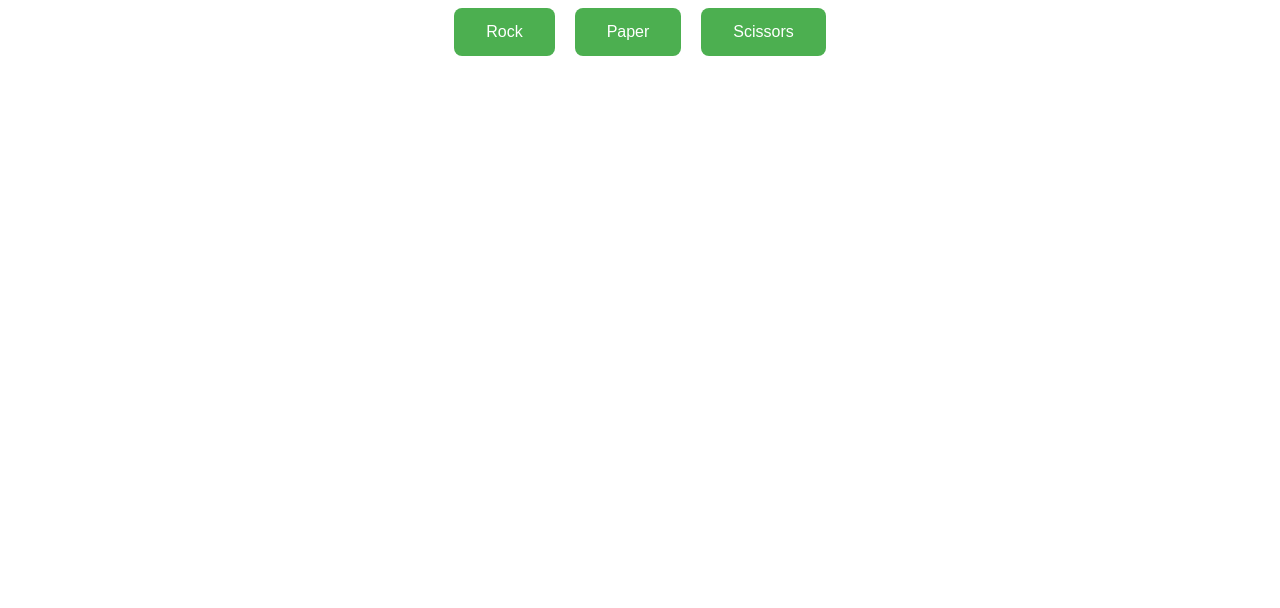
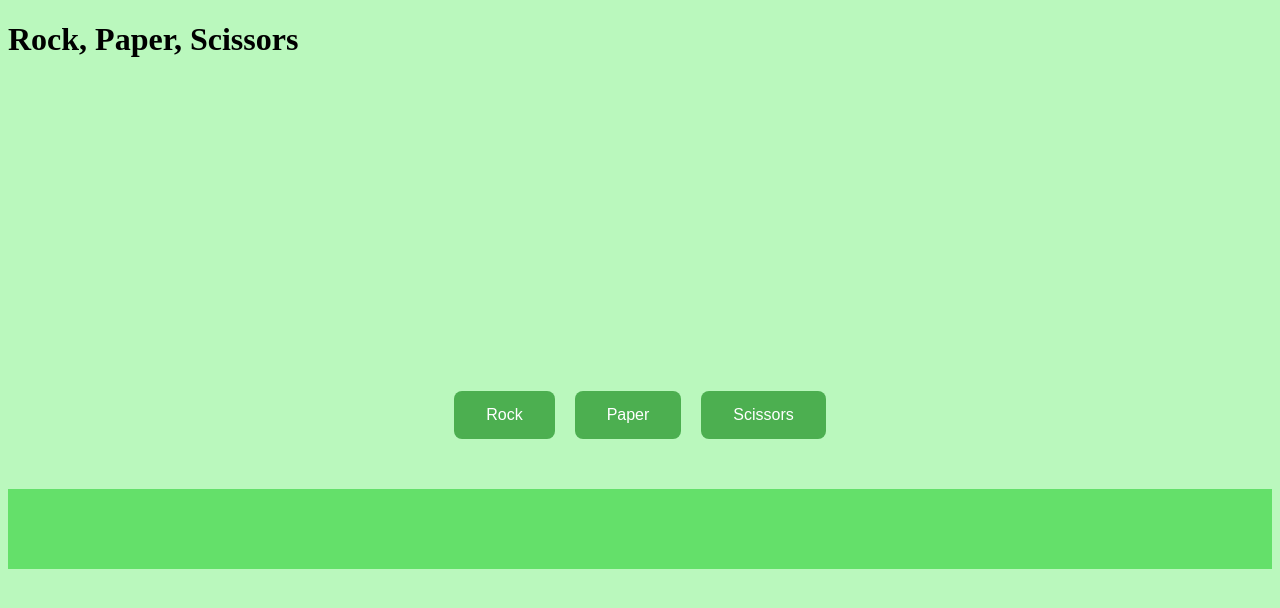
Before and after one commit to matheusmarqs1/rock-paper-scissors, a plain HTML site: page index.html in a window 1280 px wide. Drawn offline with Linux system fonts and the light colour scheme.

Commit message:
Improve UI with Result Display and DOM Methods.
Added a <div> to display results instead of using
console.log, improving user interaction.
Updated DOM methods for dynamic manipulation,
adjusted HTML structure, and improved CSS styling.

```diff
--- a/css/style.css
+++ b/css/style.css
@@ -1,10 +1,30 @@
+body{
+    background-color: #baf8bd;
+}
+.container{
+    display: flex;
+    flex-direction: column;
+    align-items: center;
+    justify-content: center;
+    height: 100vh;
+}
+
 .selections{
     display: flex;
+    flex-wrap: wrap;
+    gap:20px;
+    margin-bottom: 50px;
+}
+
+.results{
+    display: flex;
     justify-content: center;
-    align-items: flex-start;
-    gap:20px;
-    min-height: 100vh;
-
+    align-items: center;
+    font-size: 20px;
+    font-weight: bold;
+    min-height: 10vh;
+    width: 100%;
+    background-color: #64e06a
 
 }
 button{
--- a/index.html
+++ b/index.html
@@ -8,10 +8,15 @@
     <script src="javascript.js" defer></script>
 </head>
 <body>
-    <div class="selections">
-        <button id="rock">Rock</button>
-        <button id="paper">Paper</button>
-        <button id="scissors">Scissors</button>
+    <h1>Rock, Paper, Scissors</h1>
+    <div class="container">
+        <div class="selections">
+            <button id="rock">Rock</button>
+            <button id="paper">Paper</button>
+            <button id="scissors">Scissors</button>
+        </div>
+        <div class="results"></div>
     </div>
+
 </body>
 </html>
--- a/javascript.js
+++ b/javascript.js
@@ -8,6 +8,8 @@ let buttons = document.querySelectorAll("button");
 buttons.forEach((button) => {
     button.addEventListener("click", () => playRound(button.id));
 });
+
+let result = document.querySelector(".results");
 
 // By using the Math.random method, we can generate random numbers between 0 and 1 and divide them into predefined intervals.
 // Each interval corresponds to a specific range of values, representing one of the computer's three possible choices.
@@ -36,27 +38,30 @@ function playRound(humanSelection){
 
     if((computerSelection === "paper" && humanSelection === "rock" ) || (computerSelection === "rock" && humanSelection === "scissors")
         || (computerSelection === "scissors" && humanSelection === "paper")){
-            console.log("You lose! " + `${computerSelection}` + " beats " + `${humanSelection}`);
+            result.textContent = "You lose! " + `${computerSelection}` + " beats " + `${humanSelection}`;
             computerScore++;
     }
 
     else if((computerSelection === "rock" && humanSelection === "paper" ) || (computerSelection === "scissors" && humanSelection === "rock")
         || (computerSelection === "paper" && humanSelection === "scissors") ){
-                console.log("You win! " + `${humanSelection}` + " beats " +  `${computerSelection}`);
+                result.textContent = "You win! " + `${humanSelection}` + " beats " +  `${computerSelection}`;
                 humanScore++;
     }
 
     else if(computerSelection === humanSelection){
-        console.log("It's a tie! " + `${computerSelection}` + " against " + `${humanSelection}`);
+        result.textContent = "It's a tie! " + `${computerSelection}` + " against " + `${humanSelection}`;
     }
 
     else{
-        console.log("Invalid round!");
+        result.textContent = "Invalid round!";
     }
 
 }
 
 
+
+
+/*
 if(humanScore > computerScore){
     console.log("Congrats! You win!")
 }
@@ -66,3 +71,4 @@ else if(humanScore < computerScore){
 else{
     console.log("WOW! Tie Game!");
 }
+*/
```
